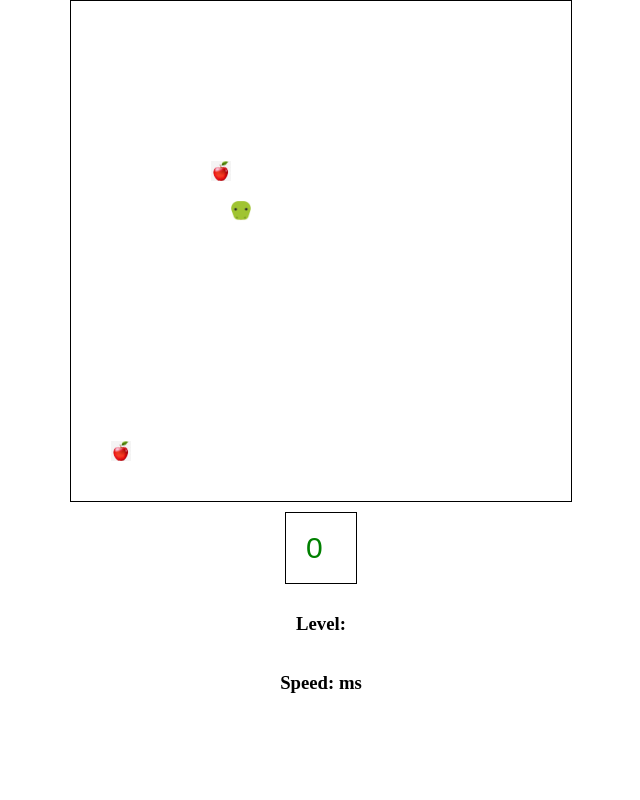
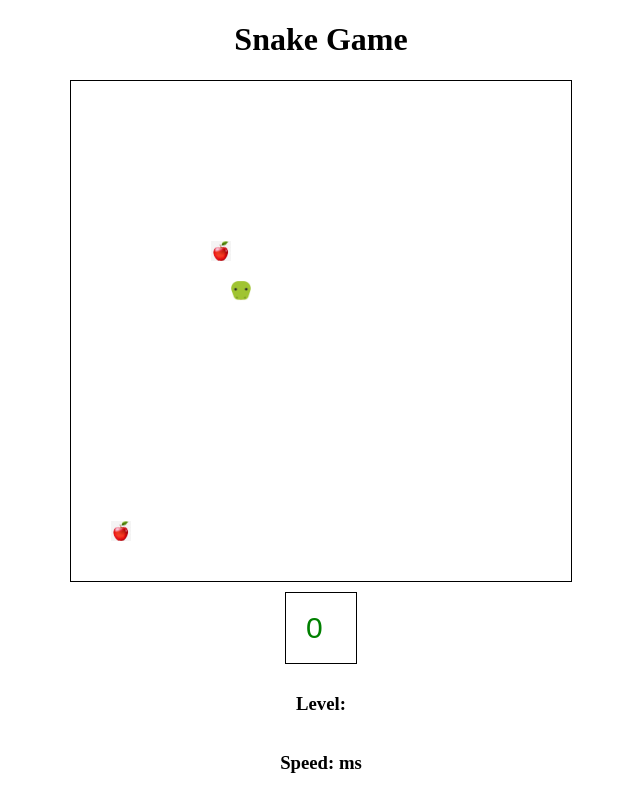
Before and after one commit to rg-km/se-be1-kelompok1, a plain HTML site: page snake-game/index.html in a window 1280 px wide. Shown: the whole page, without its empty margins (319-959 px from the left). Drawn offline with Linux system fonts and the light colour scheme.

Commit message:
style: menambah judul game

```diff
--- a/snake-game/index.html
+++ b/snake-game/index.html
@@ -17,6 +17,7 @@
     </head>
         <script type="text/javascript" src="script.js"></script>
     <body onload="draw();">
+        <h1>Snake Game</h1>
         <!-- menambahkan gambar apel -->
         <img id="apple" style="display: none;" width="20" height="20" src="assets/apple.png" alt="Apple">
         <!-- menambahkan gambar hati sebagai nyawa -->
```
